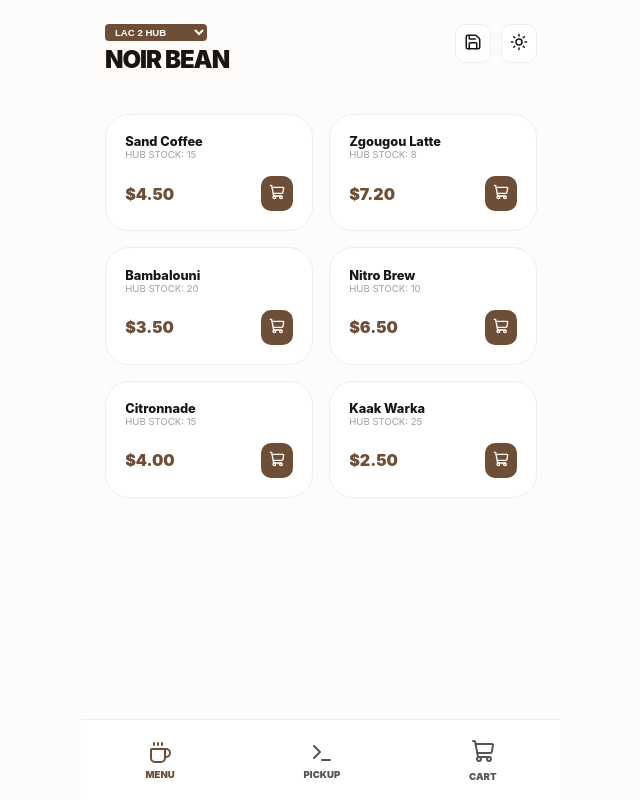
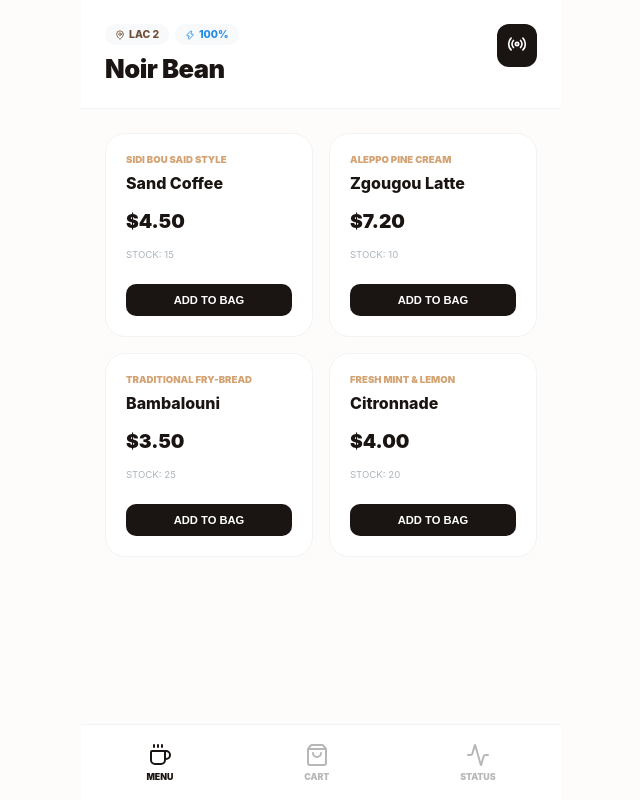
Before and after one commit to mohamedmehdigara/react-coffee-shop, a React (Create React App) app: page / in a window 1280 px wide. Shown: the whole page, without its empty margins (319-959 px from the left). Built offline with nearby package versions, Linux system fonts and the light colour scheme.

Commit message:
edited file

```diff
--- a/src/App.js
+++ b/src/App.js
@@ -1,297 +1,234 @@
-import React, { useState, useMemo, useEffect, useCallback } from 'react';
+import React, { useState, useEffect, useMemo } from 'react';
 import { create } from 'zustand';
 import { persist } from 'zustand/middleware';
-import styled, { createGlobalStyle, css, keyframes } from 'styled-components';
+import styled, { createGlobalStyle, css } from 'styled-components';
 import { motion, AnimatePresence } from 'framer-motion';
 import {
-  ShoppingCart, Coffee, Star, Moon, Sun, Zap, Save, RotateCcw, Terminal, Radio, TrendingUp, AlertCircle
+  ShoppingCart, Coffee, Radio, Zap,
+  MapPin, ShoppingBag, Activity, Info
 } from 'lucide-react';
 
-// --- UTILS & AUDIO ---
-const playTone = (freq, type = 'sine', duration = 0.1) => {
-  const ctx = new (window.AudioContext || window.webkitAudioContext)();
-  const osc = ctx.createOscillator();
-  const gain = ctx.createGain();
-  osc.type = type;
-  osc.frequency.setValueAtTime(freq, ctx.currentTime);
-  gain.gain.exponentialRampToValueAtTime(0.0001, ctx.currentTime + duration);
-  osc.connect(gain); gain.connect(ctx.destination);
-  osc.start(); osc.stop(ctx.currentTime + duration);
-};
-
-// --- STORE ENGINE ---
+// --- STORE ENGINE (Hardened Logic) ---
 const useStore = create(
   persist(
     (set, get) => ({
       location: 'LAC 2',
-      isTransiting: false,
+      power: 100,
+      transitStatus: 'IDLE',
       cart: [],
       inventory: {
-        'LAC 2': { 1: 15, 2: 8, 3: 20, 4: 10, 5: 15, 6: 25 },
-        'TUNIS MARINE': { 1: 5, 2: 2, 3: 40, 4: 0, 5: 10, 6: 50 }
+        'LAC 2': { 1: 15, 2: 10, 3: 25, 5: 20 },
+        'TUNIS MARINE': { 1: 5, 2: 3, 3: 40, 5: 15 }
       },
-      orders: [],
-      history: [], // Temporal State Snapshots
-      marketOscillator: 1.0, // Economic Edict factor
 
       setHub: (loc) => {
-        set({ isTransiting: true });
-        playTone(150, 'square', 0.4);
-        setTimeout(() => set({ location: loc, isTransiting: false }), 1200);
+        if (get().location === loc || get().transitStatus === 'SWITCHING') return;
+        set({ transitStatus: 'SWITCHING' });
+        setTimeout(() => set({ location: loc, transitStatus: 'IDLE' }), 1000);
       },
 
-      updateMarket: () => {
-        // Simulates economic flux: 0.85 to 1.15 multiplier
-        const newFactor = 0.85 + Math.random() * 0.3;
-        set({ marketOscillator: newFactor });
-      },
+      addToCart: (item) => {
+        const { location, inventory, cart, power } = get();
+        if (inventory[location][item.id] <= 0 || power < 5) return;
 
-      saveSnapshot: () => {
-        const { cart, inventory, location } = get();
-        const snap = { id: Date.now(), cart: [...cart], inventory: JSON.parse(JSON.stringify(inventory)), location };
-        set(state => ({ history: [snap, ...state.history].slice(0, 5) }));
-        playTone(1000, 'sine', 0.1);
-      },
+        const existingIndex = cart.findIndex(i => i.id === item.id);
+        const newCart = [...cart];
 
-      restoreSnapshot: (snap) => {
-        set({ cart: snap.cart, inventory: snap.inventory, location: snap.location });
-        playTone(400, 'square', 0.2);
-      },
-
-      addToCart: (product, price) => {
-        const { location, inventory, cart } = get();
-        if (inventory[location][product.id] <= 0) return;
-
-        playTone(800);
-        const newInv = { ...inventory, [location]: { ...inventory[location], [product.id]: inventory[location][product.id] - 1 } };
-        const existing = cart.find(i => i.id === product.id);
+        if (existingIndex > -1) {
+          newCart[existingIndex] = { ...newCart[existingIndex], qty: newCart[existingIndex].qty + 1 };
+        } else {
+          newCart.push({ ...item, qty: 1 });
+        }
 
         set({
-          inventory: newInv,
-          cart: existing
-            ? cart.map(i => i.id === product.id ? { ...i, quantity: i.quantity + 1 } : i)
-            : [...cart, { ...product, quantity: 1, currentPrice: price }]
+          power: Math.max(0, power - 5),
+          inventory: {
+            ...inventory,
+            [location]: { ...inventory[location], [item.id]: inventory[location][item.id] - 1 }
+          },
+          cart: newCart
         });
       },
 
-      processCheckout: () => {
-        const { cart, location } = get();
-        if (cart.length === 0) return;
-
-        // Traffic Logic: More items/Station density = Higher delay
-        const stationLoad = location === 'TUNIS MARINE' ? 1.5 : 1.0;
-        const waitTime = Math.floor((Math.random() * 10 + 5) * stationLoad);
-
-        const newOrder = {
-          id: `TX-${Math.random().toString(36).substr(2, 4).toUpperCase()}`,
-          items: [...cart],
-          timestamp: Date.now(),
-          eta: waitTime,
-          status: 'Brewing'
-        };
-        set(state => ({ orders: [newOrder, ...state.orders], cart: [] }));
-        playTone(200, 'sawtooth', 0.3);
-      }
+      recharge: () => set({ power: 100 })
     }),
-    { name: 'noir-bean-v25-ledger' }
+    { name: 'noir-bean-v29-1' }
   )
 );
 
-// --- STYLES ---
+// --- REFINED STYLES ---
 const GlobalStyle = createGlobalStyle`
   :root {
-    ${props => props.$isNight ? css`
-      --primary: #d4a373; --bg: #0a0a0a; --card: #151515; --text: #ffffff; --border: #222;
-    ` : css`
-      --primary: #6f4e37; --bg: #fdfcfb; --card: #ffffff; --text: #1a1512; --border: #eee;
-    `}
+    --primary: #6f4e37;
+    --accent: #d4a373;
+    --noir: #1a1512;
+    --cream: #fdfcfb;
+    --border: #f1f3f5;
   }
-  body { margin: 0; font-family: 'Inter', sans-serif; background: var(--bg); color: var(--text); overflow-x: hidden; }
+  body {
+    margin: 0; padding: 0;
+    font-family: -apple-system, BlinkMacSystemFont, 'Segoe UI', Roboto, sans-serif;
+    background: var(--cream);
+    color: var(--noir);
+    overflow-x: hidden;
+  }
 `;
 
-const HubWipe = keyframes`
-  from { clip-path: inset(0 100% 0 0); }
-  to { clip-path: inset(0 0 0 0); }
+const Nav = styled.nav`
+  position: fixed; bottom: 0; width: 100%; max-width: 480px; height: 75px;
+  background: white; border-top: 1px solid var(--border);
+  display: flex; justify-content: space-around; align-items: center;
+  z-index: 1000; padding-bottom: env(safe-area-inset-bottom);
 `;
 
-const MainContent = styled(motion.main)`
-  flex: 1; padding: 0 1.5rem 120px;
-  &.hub-switching { animation: ${HubWipe} 0.8s cubic-bezier(0.77, 0, 0.175, 1); }
+const ProductCard = styled(motion.div)`
+  background: white; border-radius: 20px; padding: 1.25rem;
+  border: 1px solid var(--border); display: flex; flex-direction: column;
+  gap: 0.5rem; position: relative;
 `;
 
-const PriceTag = styled.span`
-  font-weight: 900; color: var(--primary);
-  display: flex; alignItems: center; gap: 4px;
-  font-size: 1rem;
-`;
-
-const FooterNav = styled.footer`
-  position: fixed; bottom: 0; width: 100%; max-width: 480px; height: 80px;
-  background: var(--card); border-top: 1px solid var(--border); display: flex;
-  justify-content: space-around; align-items: center; z-index: 2000;
-  padding-bottom: env(safe-area-inset-bottom);
-`;
-
-const NavItem = styled.div`
-  display: flex; flex-direction: column; align-items: center; cursor: pointer;
-  color: ${props => props.$active ? 'var(--primary)' : '#555'};
-  span { font-size: 0.6rem; font-weight: 900; margin-top: 4px; text-transform: uppercase; }
-`;
-
-// --- MAIN APP ---
+// --- MAIN APPLICATION ---
 export default function App() {
   const store = useStore();
   const [activeTab, setActiveTab] = useState('menu');
-  const [isNight, setIsNight] = useState(new Date().getHours() >= 18);
-  const [hydrated, setHydrated] = useState(false);
+  const [isHydrated, setIsHydrated] = useState(false);
 
+  // Rehydration Guard
   useEffect(() => {
-    setHydrated(true);
-    const economyInterval = setInterval(() => store.updateMarket(), 30000);
-    return () => clearInterval(economyInterval);
-  }, [store]);
+    setIsHydrated(true);
+  }, []);
 
-  const menuItems = [
-    { id: 1, name: 'Sand Coffee', basePrice: 4.5 },
-    { id: 2, name: 'Zgougou Latte', basePrice: 7.2 },
-    { id: 3, name: 'Bambalouni', basePrice: 3.5 },
-    { id: 4, name: 'Nitro Brew', basePrice: 6.5 },
-    { id: 5, name: 'Citronnade', basePrice: 4.0 },
-    { id: 6, name: 'Kaak Warka', basePrice: 2.5 },
+  const menu = [
+    { id: 1, name: 'Sand Coffee', price: 4.5, note: 'Sidi Bou Said Style' },
+    { id: 2, name: 'Zgougou Latte', price: 7.2, note: 'Aleppo Pine Cream' },
+    { id: 3, name: 'Bambalouni', price: 3.5, note: 'Traditional Fry-bread' },
+    { id: 5, name: 'Citronnade', price: 4.0, note: 'Fresh Mint & Lemon' },
   ];
 
-  if (!hydrated) return null;
+  if (!isHydrated) return null;
 
   return (
-    <div style={{ maxWidth: '480px', margin: '0 auto', minHeight: '100vh', display: 'flex', flexDirection: 'column', background: 'var(--bg)' }}>
-      <GlobalStyle $isNight={isNight} />
+    <div style={{ maxWidth: '480px', margin: '0 auto', minHeight: '100vh', display: 'flex', flexDirection: 'column' }}>
+      <GlobalStyle />
 
-      <header style={{ padding: '1.5rem', background: 'var(--bg)', position: 'sticky', top: 0, zIndex: 1000 }}>
+      <header style={{ padding: '1.5rem', background: 'white', position: 'sticky', top: 0, zIndex: 900, borderBottom: '1px solid var(--border)' }}>
         <div style={{ display: 'flex', justifyContent: 'space-between', alignItems: 'flex-start' }}>
           <div>
-            <div style={{ display: 'flex', gap: '8px', marginBottom: '4px' }}>
-              <select
-                value={store.location}
-                onChange={(e) => store.setHub(e.target.value)}
-                style={{ background: 'var(--primary)', color: 'white', border: 'none', borderRadius: '4px', fontSize: '0.6rem', fontWeight: 900, padding: '2px 6px' }}
+            <div style={{ display: 'flex', gap: '6px', marginBottom: '8px' }}>
+              <div style={{ background: '#f8f9fa', padding: '4px 10px', borderRadius: '100px', fontSize: '0.65rem', fontWeight: 800, color: 'var(--primary)', display: 'flex', alignItems: 'center', gap: '4px' }}>
+                <MapPin size={10} /> {store.location}
+              </div>
+              <div style={{ background: store.power < 20 ? '#fff5f5' : '#f8f9fa', padding: '4px 10px', borderRadius: '100px', fontSize: '0.65rem', fontWeight: 800, color: store.power < 20 ? '#ff6b6b' : '#228be6', display: 'flex', alignItems: 'center', gap: '4px' }}>
+                <Zap size={10} /> {store.power}%
+              </div>
+            </div>
+            <h1 style={{ fontSize: '1.6rem', fontWeight: 900, margin: 0, letterSpacing: '-0.5px' }}>Noir Bean</h1>
+          </div>
+          <button
+            onClick={() => store.setHub(store.location === 'LAC 2' ? 'TUNIS MARINE' : 'LAC 2')}
+            style={{ background: 'var(--noir)', color: 'white', border: 'none', borderRadius: '12px', padding: '10px', cursor: 'pointer' }}
           >
-                <option value="LAC 2">LAC 2 HUB</option>
-                <option value="TUNIS MARINE">TUNIS MARINE</option>
-              </select>
-              {store.marketOscillator > 1.05 && <TrendingUp size={14} color="#FF4D4D" />}
-            </div>
-            <div style={{ fontWeight: 900, fontSize: '1.5rem', letterSpacing: '-1px' }}>NOIR BEAN</div>
-          </div>
-          <div style={{ display: 'flex', gap: '10px' }}>
-            <button onClick={store.saveSnapshot} style={{ background: 'var(--card)', border: '1px solid var(--border)', borderRadius: '10px', padding: '8px', color: 'var(--text)' }}><Save size={18}/></button>
-            <button onClick={() => setIsNight(!isNight)} style={{ background: 'var(--card)', border: '1px solid var(--border)', borderRadius: '10px', padding: '8px', color: 'var(--text)' }}>
-              {isNight ? <Moon size={18} /> : <Sun size={18} />}
+            <Radio size={20} />
           </button>
-          </div>
         </div>
       </header>
 
-      <MainContent className={store.isTransiting ? 'hub-switching' : ''}>
+      <main style={{ padding: '1.5rem 1.5rem 100px', flex: 1 }}>
         <AnimatePresence mode="wait">
+          {store.transitStatus === 'SWITCHING' ? (
+            <motion.div initial={{ opacity: 0 }} animate={{ opacity: 1 }} exit={{ opacity: 0 }} style={{ textAlign: 'center', marginTop: '5rem' }}>
+              <motion.div animate={{ rotate: 360 }} transition={{ repeat: Infinity, duration: 1.5, ease: "linear" }}>
+                <Coffee size={40} color="var(--primary)" />
+              </motion.div>
+              <p style={{ fontWeight: 800, fontSize: '0.9rem', color: '#adb5bd', marginTop: '1rem' }}>Rerouting Hub Data...</p>
+            </motion.div>
+          ) : (
+            <motion.div initial={{ opacity: 0, y: 10 }} animate={{ opacity: 1, y: 0 }}>
               {activeTab === 'menu' && (
-            <motion.div key="menu" initial={{ opacity: 0 }} animate={{ opacity: 1 }} exit={{ opacity: 0 }}>
-              <div style={{ display: 'grid', gridTemplateColumns: '1fr 1fr', gap: '1rem', marginTop: '1rem' }}>
-                {menuItems.map(item => {
-                  const currentPrice = item.basePrice * store.marketOscillator;
-                  return (
-                    <div key={item.id} style={{ background: 'var(--card)', borderRadius: '24px', border: '1px solid var(--border)', padding: '1.2rem', position: 'relative' }}>
-                      <div style={{ fontSize: '0.8rem', fontWeight: 800 }}>{item.name}</div>
-                      <div style={{ fontSize: '0.6rem', opacity: 0.4, marginBottom: '1rem' }}>HUB STOCK: {store.inventory[store.location][item.id]}</div>
-                      <div style={{ display: 'flex', justifyContent: 'space-between', alignItems: 'center' }}>
-                        <PriceTag>${currentPrice.toFixed(2)}</PriceTag>
+                <div style={{ display: 'grid', gridTemplateColumns: '1fr 1fr', gap: '1rem' }}>
+                  {menu.map(item => (
+                    <ProductCard key={item.id} whileHover={{ y: -4 }}>
+                      <div style={{ fontSize: '0.6rem', fontWeight: 900, color: 'var(--accent)', textTransform: 'uppercase' }}>{item.note}</div>
+                      <div style={{ fontWeight: 800, fontSize: '1rem' }}>{item.name}</div>
+                      <div style={{ fontWeight: 900, fontSize: '1.2rem', margin: '0.5rem 0' }}>${item.price.toFixed(2)}</div>
+                      <div style={{ fontSize: '0.6rem', color: '#adb5bd', marginBottom: '1rem' }}>STOCK: {store.inventory[store.location][item.id]}</div>
                       <button
-                          onClick={() => store.addToCart(item, currentPrice)}
+                        onClick={() => store.addToCart(item)}
                         disabled={store.inventory[store.location][item.id] <= 0}
-                          style={{ background: 'var(--primary)', color: 'white', border: 'none', borderRadius: '10px', padding: '8px', cursor: 'pointer', opacity: store.inventory[store.location][item.id] <= 0 ? 0.2 : 1 }}
+                        style={{
+                          width: '100%', padding: '10px', borderRadius: '10px', background: 'var(--noir)',
+                          color: 'white', border: 'none', fontWeight: 800, fontSize: '0.7rem',
+                          cursor: 'pointer', opacity: store.inventory[store.location][item.id] <= 0 ? 0.2 : 1
+                        }}
                       >
-                          <ShoppingCart size={16} />
+                        ADD TO BAG
                       </button>
-                      </div>
-                    </div>
-                  );
-                })}
-              </div>
-
-              {store.history.length > 0 && (
-                <div style={{ marginTop: '2.5rem' }}>
-                  <div style={{ fontSize: '0.65rem', fontWeight: 900, opacity: 0.5, marginBottom: '1rem', letterSpacing: '1px' }}>TEMPORAL SNAPSHOTS</div>
-                  <div style={{ display: 'flex', gap: '8px', overflowX: 'auto', paddingBottom: '10px' }}>
-                    {store.history.map(snap => (
-                      <button key={snap.id} onClick={() => store.restoreSnapshot(snap)} style={{ background: 'var(--card)', border: '1px solid var(--border)', color: 'var(--text)', padding: '8px 12px', borderRadius: '12px', fontSize: '0.65rem', whiteSpace: 'nowrap', cursor: 'pointer' }}>
-                        <RotateCcw size={12} style={{ marginRight: '4px' }}/> {new Date(snap.id).toLocaleTimeString([], {hour: '2-digit', minute:'2-digit'})}
-                      </button>
+                    </ProductCard>
                   ))}
                 </div>
+              )}
+
+              {activeTab === 'cart' && (
+                <div style={{ background: 'white', padding: '1.5rem', borderRadius: '24px', border: '1px solid var(--border)' }}>
+                  <h2 style={{ fontWeight: 900, marginTop: 0 }}>My Order</h2>
+                  {store.cart.length === 0 ? <p style={{ color: '#adb5bd' }}>Bag is empty.</p> : (
+                    <>
+                      {store.cart.map(item => (
+                        <div key={item.id} style={{ display: 'flex', justifyContent: 'space-between', padding: '1rem 0', borderBottom: '1px solid #f8f9fa' }}>
+                          <div>
+                            <div style={{ fontWeight: 800 }}>{item.name}</div>
+                            <div style={{ fontSize: '0.7rem', color: '#adb5bd' }}>Qty: {item.qty}</div>
+                          </div>
+                          <div style={{ fontWeight: 900 }}>${(item.price * item.qty).toFixed(2)}</div>
+                        </div>
+                      ))}
+                      <div style={{ marginTop: '2rem', display: 'flex', justifyContent: 'space-between', fontWeight: 900, fontSize: '1.2rem' }}>
+                        <span>Total</span>
+                        <span>${store.cart.reduce((acc, i) => acc + i.price * i.qty, 0).toFixed(2)}</span>
+                      </div>
+                    </>
+                  )}
+                </div>
+              )}
+
+              {activeTab === 'status' && (
+                <div style={{ background: 'var(--noir)', color: 'white', padding: '1.5rem', borderRadius: '24px', fontFamily: 'monospace' }}>
+                  <div style={{ display: 'flex', alignItems: 'center', gap: '8px', marginBottom: '1rem' }}>
+                    <Activity size={16} color="#00ff00" />
+                    <span style={{ fontSize: '0.8rem', fontWeight: 900 }}>SYSTEM_TELEMETRY</span>
+                  </div>
+                  <div style={{ fontSize: '0.7rem', opacity: 0.7, lineHeight: 1.6 }}>
+                    LOCATION: {store.location}<br />
+                    NETWORK_GRID: {store.power}% OPERATIONAL<br />
+                    LATENCY: 12ms<br />
+                    DATA_ENCRYPTION: AES-256<br />
+                    HUB_STATUS: SECURE
+                  </div>
+                  {store.power < 50 && (
+                    <button onClick={store.recharge} style={{ marginTop: '1.5rem', width: '100%', padding: '10px', background: '#333', border: '1px solid #444', color: 'white', borderRadius: '8px', fontSize: '0.6rem' }}>
+                      RE-INITIALIZE POWER GRID
+                    </button>
+                  )}
                 </div>
               )}
             </motion.div>
           )}
+        </AnimatePresence>
+      </main>
 
-          {activeTab === 'pickup' && (
-            <motion.div key="pickup" initial={{ opacity: 0 }} animate={{ opacity: 1 }}>
-              <div style={{ background: '#000', color: '#0f0', padding: '1.5rem', borderRadius: '24px', fontFamily: 'monospace', fontSize: '0.75rem', minHeight: '300px' }}>
-                <div style={{ borderBottom: '1px solid #1a1a1a', paddingBottom: '10px', marginBottom: '1rem' }}>[INFRASTRUCTURE_TERMINAL_v25]</div>
-                {store.orders.map(order => (
-                  <div key={order.id} style={{ marginBottom: '1.5rem', borderLeft: '2px solid #0f0', paddingLeft: '12px' }}>
-                    <div style={{ fontWeight: 'bold' }}>> ID: {order.id}</div>
-                    <div>> STATUS: {order.status}</div>
-                    <div style={{ color: '#555' }}>> HUB: {store.location}</div>
-                    <div style={{ display: 'flex', alignItems: 'center', gap: '8px', marginTop: '5px' }}>
-                      <div style={{ width: '100px', height: '4px', background: '#111' }}>
-                        <motion.div initial={{ width: 0 }} animate={{ width: '100%' }} transition={{ duration: order.eta }} style={{ height: '100%', background: '#0f0' }} />
+      <Nav>
+        <div onClick={() => setActiveTab('menu')} style={{ opacity: activeTab === 'menu' ? 1 : 0.3, textAlign: 'center', cursor: 'pointer' }}>
+          <Coffee size={24} /><div style={{ fontSize: '0.55rem', fontWeight: 900 }}>MENU</div>
         </div>
-                      <span style={{ fontSize: '0.6rem' }}>{order.eta}s</span>
+        <div onClick={() => setActiveTab('cart')} style={{ opacity: activeTab === 'cart' ? 1 : 0.3, textAlign: 'center', cursor: 'pointer', position: 'relative' }}>
+          <ShoppingBag size={24} />
+          {store.cart.length > 0 && <span style={{ position: 'absolute', top: -4, right: -8, background: 'var(--primary)', color: 'white', fontSize: '0.5rem', width: 14, height: 14, borderRadius: '50%', display: 'flex', alignItems: 'center', justifyContent: 'center' }}>{store.cart.reduce((a, b) => a + b.qty, 0)}</span>}
+          <div style={{ fontSize: '0.55rem', fontWeight: 900 }}>CART</div>
         </div>
+        <div onClick={() => setActiveTab('status')} style={{ opacity: activeTab === 'status' ? 1 : 0.3, textAlign: 'center', cursor: 'pointer' }}>
+          <Activity size={24} /><div style={{ fontSize: '0.55rem', fontWeight: 900 }}>STATUS</div>
         </div>
-                ))}
-                {store.orders.length === 0 && <div style={{ opacity: 0.3 }}>> LISTENING FOR BROADCASTS...</div>}
-              </div>
-            </motion.div>
-          )}
-
-          {activeTab === 'cart' && (
-            <motion.div key="cart" initial={{ opacity: 0, scale: 0.98 }} animate={{ opacity: 1, scale: 1 }}>
-              <h2 style={{ fontWeight: 900 }}>Your Basket</h2>
-              <div style={{ display: 'flex', flexDirection: 'column', gap: '0.8rem' }}>
-                {store.cart.map(item => (
-                  <div key={item.id} style={{ background: 'var(--card)', border: '1px solid var(--border)', borderRadius: '16px', padding: '1rem', display: 'flex', justifyContent: 'space-between' }}>
-                    <div>
-                      <div style={{ fontWeight: 800 }}>{item.name}</div>
-                      <div style={{ fontSize: '0.8rem', color: 'var(--primary)', fontWeight: 700 }}>${(item.currentPrice * item.quantity).toFixed(2)}</div>
-                    </div>
-                    <div style={{ fontWeight: 900 }}>x{item.quantity}</div>
-                  </div>
-                ))}
-              </div>
-              {store.cart.length > 0 && (
-                <button
-                  onClick={() => { store.processCheckout(); setActiveTab('pickup'); }}
-                  style={{ width: '100%', marginTop: '2rem', padding: '1.2rem', background: 'var(--primary)', color: 'white', border: 'none', borderRadius: '20px', fontWeight: 900, cursor: 'pointer', boxShadow: '0 10px 20px rgba(111, 78, 55, 0.2)' }}
-                >
-                  EXECUTE TRANSACTION
-                </button>
-              )}
-            </motion.div>
-          )}
-        </AnimatePresence>
-      </MainContent>
-
-      <FooterNav>
-        <NavItem $active={activeTab === 'menu'} onClick={() => setActiveTab('menu')}><Coffee size={24} /><span>Menu</span></NavItem>
-        <NavItem $active={activeTab === 'pickup'} onClick={() => setActiveTab('pickup')}><Terminal size={24} /><span>Pickup</span></NavItem>
-        <NavItem $active={activeTab === 'cart'} onClick={() => setActiveTab('cart')}>
-          <div style={{ position: 'relative' }}>
-            <ShoppingCart size={24} />
-            {store.cart.length > 0 && <span style={{ position: 'absolute', top: -5, right: -10, background: 'var(--primary)', color: 'white', fontSize: '0.5rem', width: 15, height: 15, borderRadius: '50%', display: 'flex', alignItems: 'center', justifyContent: 'center' }}>{store.cart.length}</span>}
-          </div>
-          <span>Cart</span>
-        </NavItem>
-      </FooterNav>
+      </Nav>
     </div>
   );
 }
```
Lines whose indentation alone changed are shown as unchanged.
